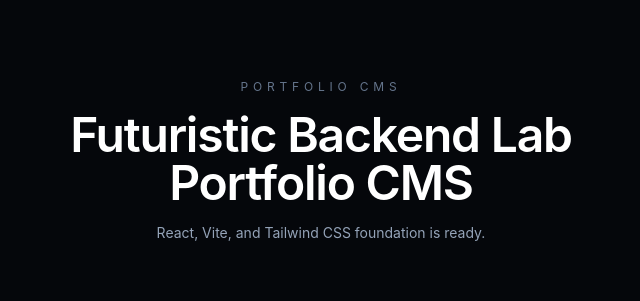
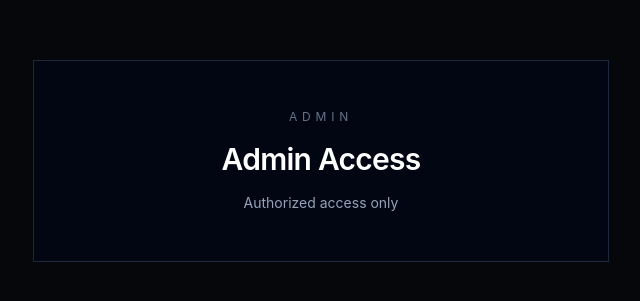
Before and after one commit to crispyrinux/portfolio, a React (Vite) app: page /admin in a window 1280 px wide. Shown: the part 239-540 px from the top of the page, without its empty margins (319-959 px from the left). Built offline with nearby package versions, Linux system fonts and the light colour scheme.

Commit message:
feat: add routing and placeholder pages

```diff
--- a/package.json
+++ b/package.json
@@ -10,7 +10,8 @@
   },
   "dependencies": {
     "react": "^18.3.1",
-    "react-dom": "^18.3.1"
+    "react-dom": "^18.3.1",
+    "react-router-dom": "^7.17.0"
   },
   "devDependencies": {
     "@vitejs/plugin-react": "^4.3.4",
--- a/src/App.jsx
+++ b/src/App.jsx
@@ -1,15 +1,25 @@
+import { BrowserRouter, Route, Routes } from 'react-router-dom'
+import AdminDashboard from './pages/AdminDashboard'
+import AdminLogin from './pages/AdminLogin'
+import Archive from './pages/Archive'
+import Home from './pages/Home'
+import NotFound from './pages/NotFound'
+import ProjectDetail from './pages/ProjectDetail'
+import ProjectForm from './pages/ProjectForm'
+
 export default function App() {
   return (
-    <main className="flex min-h-screen items-center justify-center bg-[#05070b] px-6 text-slate-100">
-      <div className="max-w-xl text-center">
-        <p className="text-xs uppercase tracking-[0.4em] text-slate-500">Portfolio CMS</p>
-        <h1 className="mt-4 text-3xl font-semibold tracking-tight text-white sm:text-5xl">
-          Futuristic Backend Lab Portfolio CMS
-        </h1>
-        <p className="mt-4 text-sm text-slate-400">
-          React, Vite, and Tailwind CSS foundation is ready.
-        </p>
-      </div>
-    </main>
+    <BrowserRouter>
+      <Routes>
+        <Route path="/" element={<Home />} />
+        <Route path="/projects/:slug" element={<ProjectDetail />} />
+        <Route path="/admin" element={<AdminLogin />} />
+        <Route path="/admin/dashboard" element={<AdminDashboard />} />
+        <Route path="/admin/projects/new" element={<ProjectForm mode="create" />} />
+        <Route path="/admin/projects/:id/edit" element={<ProjectForm mode="edit" />} />
+        <Route path="/admin/archive" element={<Archive />} />
+        <Route path="*" element={<NotFound />} />
+      </Routes>
+    </BrowserRouter>
   )
 }
--- /dev/null
+++ b/src/pages/AdminDashboard.jsx
@@ -0,0 +1,10 @@
+export default function AdminDashboard() {
+  return (
+    <main className="flex min-h-screen items-center justify-center bg-[#05070b] px-6 text-slate-100">
+      <section className="w-full max-w-xl border border-slate-800 bg-slate-950/70 px-8 py-12 text-center">
+        <p className="text-xs uppercase tracking-[0.4em] text-slate-500">Admin</p>
+        <h1 className="mt-4 text-3xl font-semibold tracking-tight text-white">Admin Dashboard Placeholder</h1>
+      </section>
+    </main>
+  )
+}
--- /dev/null
+++ b/src/pages/AdminLogin.jsx
@@ -0,0 +1,11 @@
+export default function AdminLogin() {
+  return (
+    <main className="flex min-h-screen items-center justify-center bg-[#05070b] px-6 text-slate-100">
+      <section className="w-full max-w-xl border border-slate-800 bg-slate-950/70 px-8 py-12 text-center">
+        <p className="text-xs uppercase tracking-[0.4em] text-slate-500">Admin</p>
+        <h1 className="mt-4 text-3xl font-semibold tracking-tight text-white">Admin Access</h1>
+        <p className="mt-4 text-sm text-slate-400">Authorized access only</p>
+      </section>
+    </main>
+  )
+}
--- /dev/null
+++ b/src/pages/Archive.jsx
@@ -0,0 +1,10 @@
+export default function Archive() {
+  return (
+    <main className="flex min-h-screen items-center justify-center bg-[#05070b] px-6 text-slate-100">
+      <section className="w-full max-w-xl border border-slate-800 bg-slate-950/70 px-8 py-12 text-center">
+        <p className="text-xs uppercase tracking-[0.4em] text-slate-500">Admin</p>
+        <h1 className="mt-4 text-3xl font-semibold tracking-tight text-white">Archive Placeholder</h1>
+      </section>
+    </main>
+  )
+}
--- /dev/null
+++ b/src/pages/Home.jsx
@@ -0,0 +1,15 @@
+export default function Home() {
+  return (
+    <main className="flex min-h-screen items-center justify-center bg-[#05070b] px-6 text-slate-100">
+      <section className="w-full max-w-2xl border border-slate-800 bg-slate-950/70 px-8 py-12 text-center shadow-[0_0_40px_rgba(59,130,246,0.08)]">
+        <p className="text-xs uppercase tracking-[0.4em] text-slate-500">Public Portfolio</p>
+        <h1 className="mt-4 text-3xl font-semibold tracking-tight text-white sm:text-5xl">
+          Futuristic Backend Lab Portfolio CMS
+        </h1>
+        <p className="mt-4 text-sm text-slate-400">
+          Minimal public homepage placeholder.
+        </p>
+      </section>
+    </main>
+  )
+}
--- /dev/null
+++ b/src/pages/NotFound.jsx
@@ -0,0 +1,16 @@
+import { Link } from 'react-router-dom'
+
+export default function NotFound() {
+  return (
+    <main className="flex min-h-screen items-center justify-center bg-[#05070b] px-6 text-slate-100">
+      <section className="w-full max-w-xl border border-slate-800 bg-slate-950/70 px-8 py-12 text-center">
+        <p className="text-xs uppercase tracking-[0.4em] text-slate-500">404</p>
+        <h1 className="mt-4 text-3xl font-semibold tracking-tight text-white">Page not found</h1>
+        <p className="mt-4 text-sm text-slate-400">The page you requested does not exist.</p>
+        <Link className="mt-6 inline-flex text-sm text-slate-200 underline decoration-slate-600 underline-offset-4" to="/">
+          Return home
+        </Link>
+      </section>
+    </main>
+  )
+}
--- /dev/null
+++ b/src/pages/ProjectDetail.jsx
@@ -0,0 +1,15 @@
+import { useParams } from 'react-router-dom'
+
+export default function ProjectDetail() {
+  const { slug } = useParams()
+
+  return (
+    <main className="flex min-h-screen items-center justify-center bg-[#05070b] px-6 text-slate-100">
+      <section className="w-full max-w-2xl border border-slate-800 bg-slate-950/70 px-8 py-12 text-center">
+        <p className="text-xs uppercase tracking-[0.4em] text-slate-500">Project</p>
+        <h1 className="mt-4 text-3xl font-semibold tracking-tight text-white">Project Detail Page</h1>
+        <p className="mt-4 text-sm text-slate-400">Slug: {slug}</p>
+      </section>
+    </main>
+  )
+}
--- /dev/null
+++ b/src/pages/ProjectForm.jsx
@@ -0,0 +1,10 @@
+export default function ProjectForm() {
+  return (
+    <main className="flex min-h-screen items-center justify-center bg-[#05070b] px-6 text-slate-100">
+      <section className="w-full max-w-xl border border-slate-800 bg-slate-950/70 px-8 py-12 text-center">
+        <p className="text-xs uppercase tracking-[0.4em] text-slate-500">Admin</p>
+        <h1 className="mt-4 text-3xl font-semibold tracking-tight text-white">Project Form Placeholder</h1>
+      </section>
+    </main>
+  )
+}
```
Also changed, not shown: 1 other file (tests, documents, lock files or other folders).
